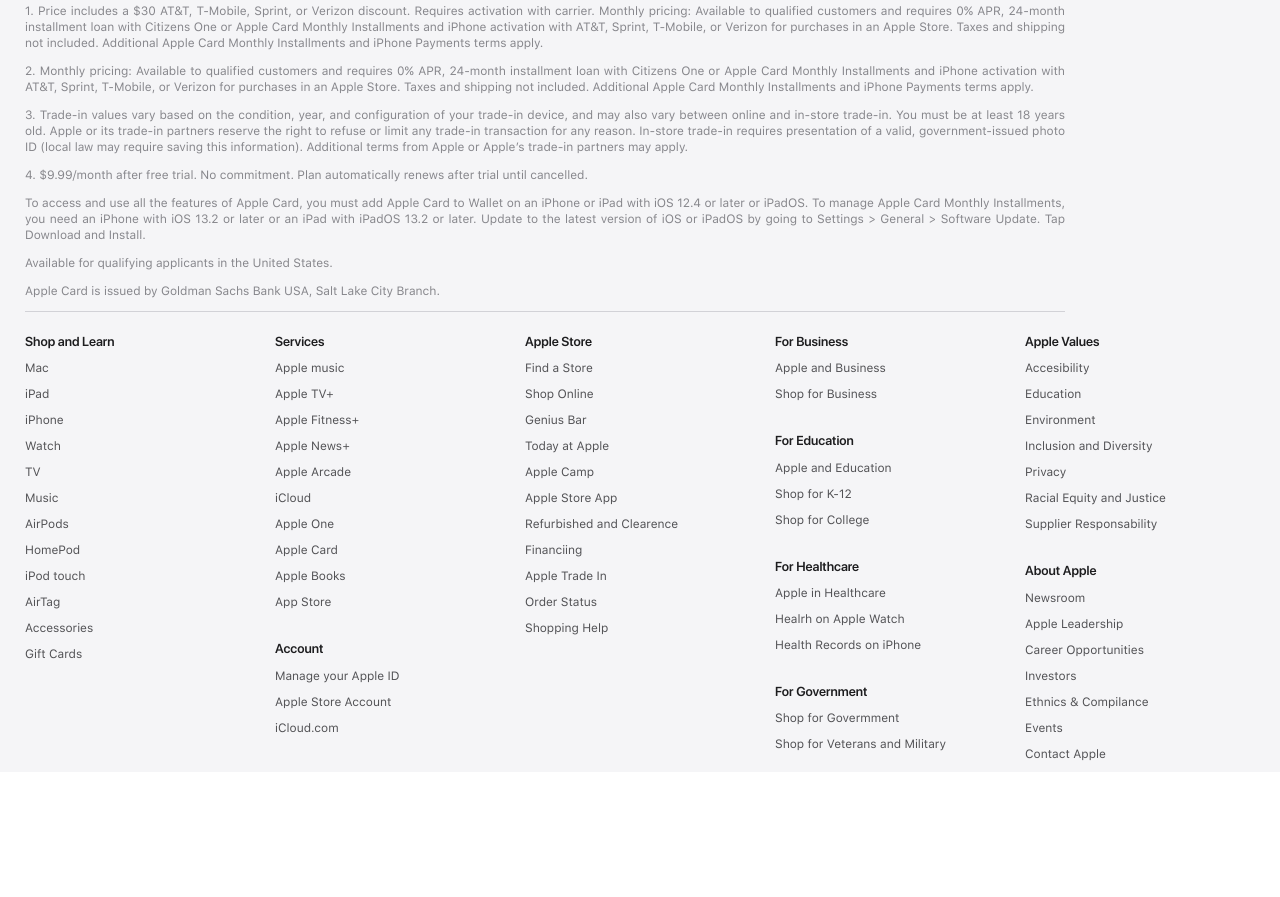
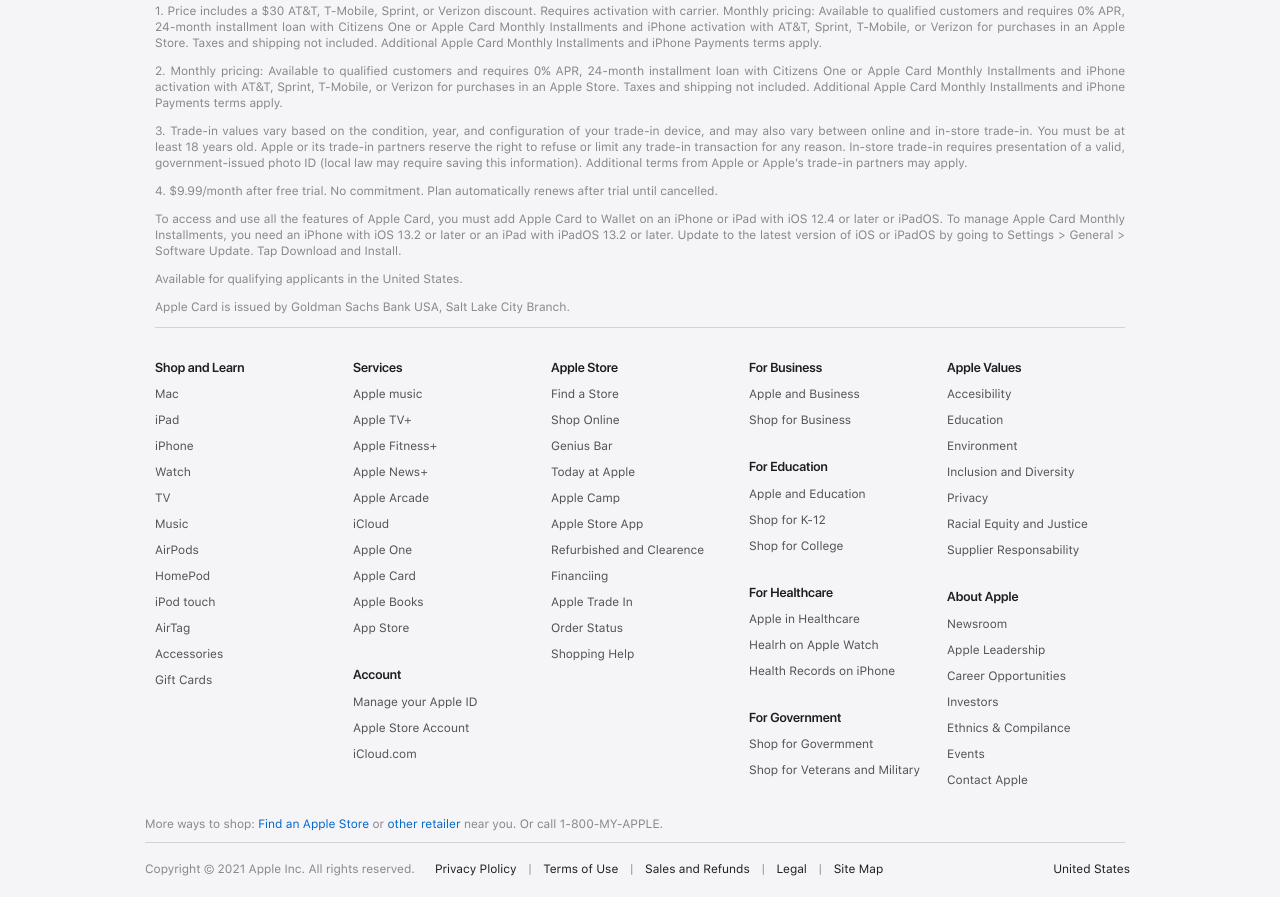
Before and after one commit to Cesar-Melia/web-apple, a plain HTML site: page index.html in a window 1280 px wide. Shown: the part 4011-4908 px from the top of the page. Before the commit the page ends 4783 px from the top, so only its background shows below. Drawn offline with nearby package versions, Linux system fonts and the light colour scheme.

Commit message:
footer termminado

```diff
--- a/index.html
+++ b/index.html
@@ -182,7 +182,7 @@
         </section>
     </main>
     <footer class="b-footer d-flex justify-content-center">
-        <div class="container-fluid">
+        <div class="b-footer__content container-fluid">
             <div class="row">
                 <div class="col-12">
                     <div class="b-footer__notes">
@@ -360,8 +360,36 @@
                     </div>
                 </div>
             </nav>
+            <div class="b-footer__under-menu ">
+                <!-- <div class="d-flex direction-column"> -->
+                    <span class="b-footer__border-bot d-block">
+                        More ways to shop:
+                        <a class="b-text-link" href="index.html">Find an Apple Store </a>
+                        or
+                        <a class="b-text-link" href="index.html">other retailer</a> near you. Or call 1-800-MY-APPLE.
+                    </span>
+                    <div class="d-flex flex-wrap ">
+                        <span class="b-footer__copyright d-block">Copyright © 2021 Apple Inc. All rights reserved.</span>
+                        <a class="b-text-link b-footer__link  b-footer__usa d-block flex-nowrap order-last" href="index.html">United States</a>
+
+                        <div class="b-footer__privacy d-block">
+                            <a class="b-text-link b-footer__link mr-2" href="index.html">Privacy Plolicy</a>
+                            <span>|</span>
+                            <a class="b-text-link b-footer__link m-2" href="index.html">Terms of Use</a>
+                            <span>|</span>
+                            <a class="b-text-link b-footer__link m-2" href="index.html">Sales and Refunds</a>
+                            <span>|</span>
+                            <a class="b-text-link b-footer__link m-2" href="index.html">Legal</a>
+                            <span>|</span>
+                            <a class="b-text-link b-footer__link ml-2" href="index.html">Site Map</a>
+                        </div>
+
+                    </div>
+
+                <!-- </div> -->
+            </div>
         </div>
-        </div>
+
     </footer>
 </body>
 
--- a/styles/_footer.scss
+++ b/styles/_footer.scss
@@ -1,25 +1,35 @@
 .b-footer {
   background-color: var(--color-light-gray);
-    position:relative;
+  position: relative;
+  display: flex;
+  justify-content: center;
+
+  &__content {
+    width: 100%;
+    max-width: 1040px;
+    position: relative;
+  }
 
   &__notes {
+    max-width: 1040px;
     margin: 20px 10px;
     line-height: 1.33337;
     border-bottom: 1px solid var(--color-gray-med);
-        max-width: 1040px;
+
+    @media (min-width: 768px) {
+      margin: 20px;
     }
-
-    &__menu {
   }
 
   &__sm-menu {
     @media (min-width: 768px) {
       display: flex;
       justify-content: space-between;
+      margin: 10px;
     }
   }
 
-    &__col  {
+  &__col {
     @media (min-width: 768px) {
       width: 20%;
       margin: 0;
@@ -39,14 +49,14 @@
     @media (min-width: 768px) {
       font-size: 12px;
       color: var(--color-text-footer);
-            margin: 0 10px ;
+      margin: 0 10px;
       padding-bottom: 10px;
       border-bottom: 0px;
       display: inline-block;
     }
 
     &:hover {
-            color:black;
+      color: black;
       text-decoration: underline;
     }
   }
@@ -62,19 +72,41 @@
       }
     }
 
-
-
     &:hover {
       text-decoration: none;
     }
   }
 
-
   &__under-menu {
-        margin: 10px 10px;
+    margin: 20px 10px;
+    font-size: 12px;
+    color: var(--color-gray);
   }
 
+  &__border-bot {
+    @media (min-width: 768px) {
+      padding-bottom: 10px;
+      border-bottom: 1px solid var(--color-gray-med);
+      margin-right: 10px;
+    }
+  }
 
+  &__usa {
+    position: absolute;
+    right: 30px;
+    margin-left: 100px;
+  }
 
+  &__link {
+    color: var(--color-text);
+    margin-top: 20px;
+  }
 
+  &__copyright {
+    margin: 20px 20px 0 0;
   }
+
+  &__privacy {
+    margin: 20px 100px 0 0;
+  }
+}
--- a/styles/_main.scss
+++ b/styles/_main.scss
@@ -35,7 +35,6 @@
     background-image: url($img_desk);
   }
 }
-
 
 .b-main {
   background-color: var(--color-background);
--- a/styles/_normalize.scss
+++ b/styles/_normalize.scss
@@ -174,7 +174,8 @@
    */
 
 button,
-  input { /* 1 */
+input {
+  /* 1 */
   overflow: visible;
 }
 
@@ -184,7 +185,8 @@
    */
 
 button,
-  select { /* 1 */
+select {
+  /* 1 */
   text-transform: none;
 }
 
--- a/styles/_text.scss
+++ b/styles/_text.scss
@@ -110,10 +110,9 @@ body {
 }
 
 .b-text-p {
-    text-align: justify;
-    font-size: 12px;
-    color: var(--color-gray);
-
+  text-align: justify;
+  font-size: 12px;
+  color: var(--color-gray);
 }
 
 .b-text-link {
@@ -137,4 +136,8 @@ body {
   &--bright-blue {
     color: var(--color-blue-link2);
   }
+
+  &--footer{
+      font-size: 12px;
+  }
 }
```
Also changed, not shown: index.css, index.scss (line endings or trailing spaces), 1 other file. Lines whose indentation alone changed are shown as unchanged.
